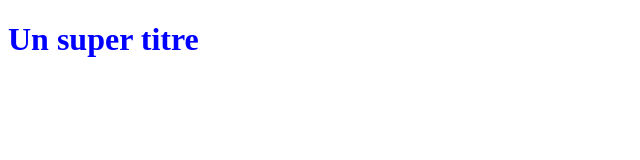
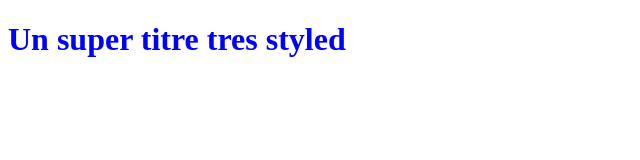
Before and after one commit to ubaldinho/TutoOpenClassrooms, a plain HTML site: page index.html in a window 1280 px wide. Shown: the whole page, without its empty margins (0-640 px from the left). Drawn offline with Linux system fonts and the light colour scheme.

Commit message:
remodification du titre

```diff
--- a/index.html
+++ b/index.html
@@ -5,6 +5,6 @@
    <link rel="stylesheet" type="text/css" href="style.css">
 </head>
 <body>
-   <h1>Un super titre</h1>
+   <h1>Un super titre tres styled</h1>
 </body>
 </html>
```
